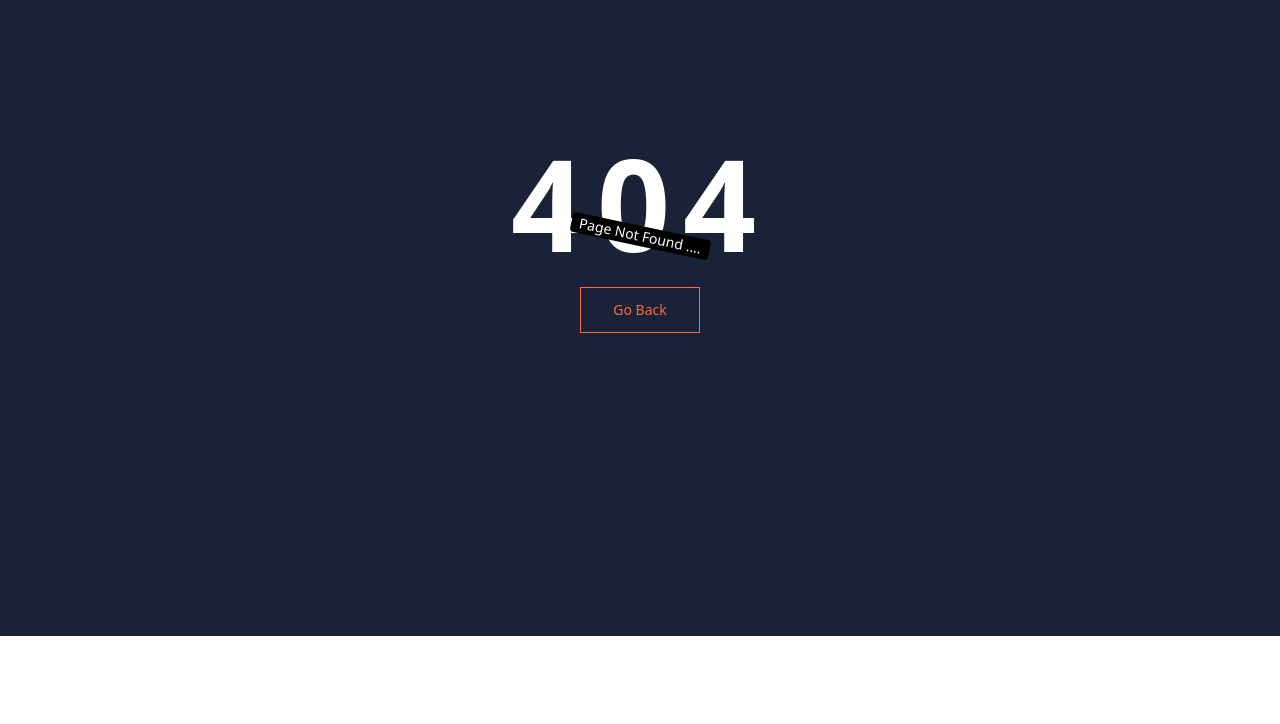
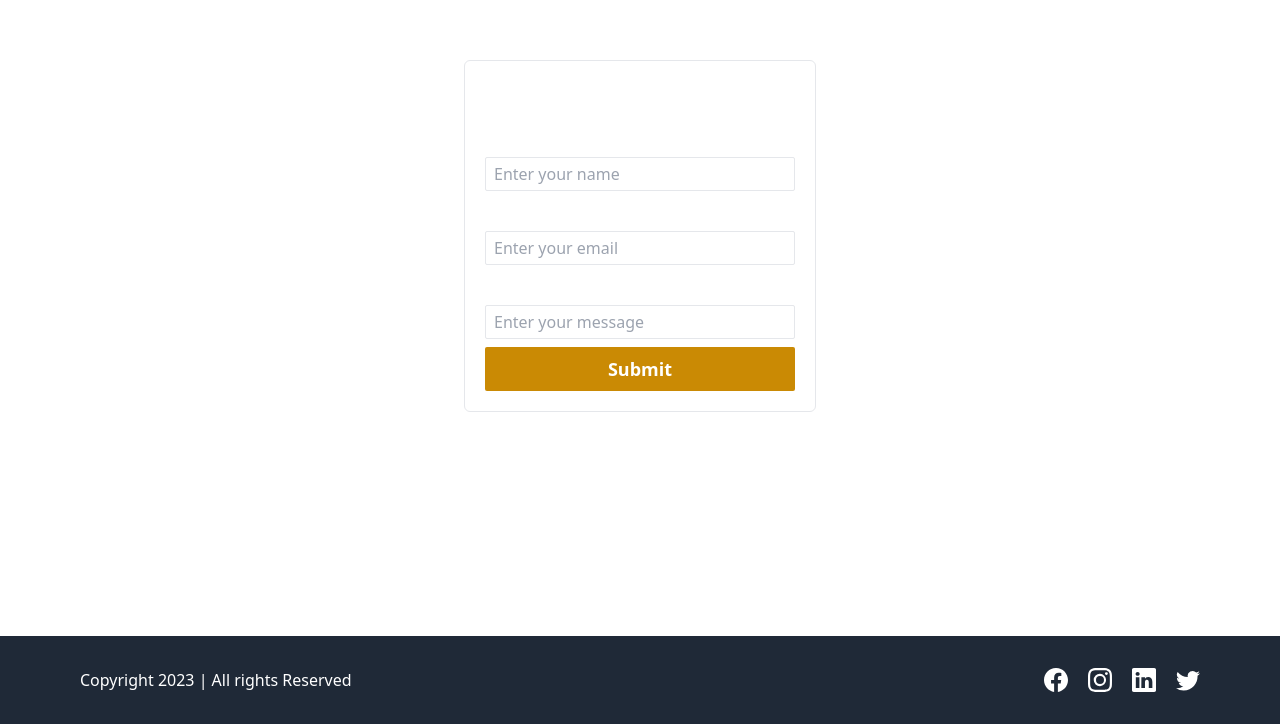
Before and after one commit to Ayush-Vish/lms-frontend, a React (Vite) app: page /contact in a window 1280 px wide. Before the commit this address had no page. Shown: the part 164-888 px from the top of the page. Before the commit the page ends 800 px from the top, so only its background shows below. Built offline with nearby package versions, Linux system fonts and the light colour scheme.

Commit message:
Added Debial Page

```diff
--- a/src/App.jsx
+++ b/src/App.jsx
@@ -4,7 +4,9 @@
 import { Route, Routes } from 'react-router-dom'
 
 import AboutUs from './Pages/AboutUs'
+import ContactUs from './Pages/ContactUs'
 import CourseList from './Pages/Course/CourseList'
+import Denied from './Pages/Denied'
 import HomePage from './Pages/HomePage'
 import Login from './Pages/Login'
 import NotFound from './Pages/NotFound'
@@ -19,6 +21,8 @@
         <Route  path="/signup" element={<SignUp/>} />
         <Route path='/login' element={<Login/>} ></Route>
         <Route path='/courses' element={<CourseList/>} ></Route>
+        <Route path='/contact' element={<ContactUs/>} />
+        <Route path='/denied' element={<Denied/>} />
       </Routes>
   )
 }
--- /dev/null
+++ b/src/Pages/ContactUs.jsx
@@ -0,0 +1,88 @@
+import { useState } from "react";
+
+import HomeLayout from "../LAyout/HomeLayout";
+import toast from "react-hot-toast";
+
+function ContactUs() {
+    const [userInput ,setUserInput] = useState({
+        name :"",
+        email : "",
+        message: ""
+    })
+    function handleUserInput(e)  {
+        const {name , value} = e.target;
+        console.log(name , value)
+        setUserInput({
+            ...userInput,
+            [name] : value
+
+        })
+    }
+    async function onFormSubmit(e)  {
+      e.preventDefault()
+      if(!userInput.email || !userInput.name || !userInput.message )
+      {
+        toast.error("All Fields are Mandatory")
+      }
+
+    }
+  return (
+
+
+    <HomeLayout>
+      <div className="flex items-center justify-center h-[100vh] ">
+        <form
+          noValidate
+          onSubmit={onFormSubmit}
+          className="flex flex-col items-center justify-center gap-2 p-5  rounded-md text-white border  w-[22rem]">
+          <h1 className="text-3xl font-semibold "> Contact Form</h1>
+
+          <div className="flex flex-col w-full gap-1">
+            <label htmlFor="name" className="text-xl font-semibold ">
+              Name
+            </label>
+            <input
+              type="text"
+              className="bg-transparent border px-2 py-1 rounded-sm "
+              id="name"
+              name="name"
+              placeholder="Enter your name "
+              onChange={handleUserInput}
+            />
+          </div>
+          <div className="flex flex-col w-full gap-1">
+            <label htmlFor="email" className="text-xl font-semibold ">
+              Email
+            </label>
+            <input
+              type="text"
+              className="bg-transparent border px-2 py-1 rounded-sm "
+              id="email"
+              name="email"
+              placeholder="Enter your email "
+              onChange={handleUserInput}
+            />
+          </div>
+          <div className="flex flex-col w-full gap-1">
+            <label htmlFor="message" className="text-xl font-semibold ">
+              Message
+            </label>
+            <input
+              type="text"
+              className="bg-transparent border px-2 py-1 rounded-sm resize-none "
+              id="message"
+              name="message"
+              placeholder="Enter your message "
+              onChange={handleUserInput}
+            />
+          </div>
+          <button type="submit"
+                className="w-full bg-yellow-600 hover:bg-yellow-300 transition-all ease-in-out duration-300 rounded-sm py-2 font-semibold text-lg cursor-pointer"
+          >Submit</button>
+        </form>
+      </div>
+    </HomeLayout>
+  );
+}
+
+export default ContactUs;
--- /dev/null
+++ b/src/Pages/Denied.jsx
@@ -0,0 +1,23 @@
+import { Navigate, useNavigate } from "react-router-dom"
+
+function Denied ( )  {
+    const navigate = useNavigate( )
+    return (
+        <main className="h-screen w-full flex flex-col justify-center items-center bg-[#1A2238]">
+            <h1 className="text-9xl font-extrabold text-white tracking-widest ">
+                403
+            </h1>
+            <div className="bg-black text-white px-2 text-sm rounded rotate-12 absolute "  >
+                Access Denied
+            </div>
+            <button className="mt-5 " onClick={() => navigate(-1)}>
+                <span className="relative block px-8  py-3 bg-[#1A2238] border border-current "></span>
+            </button>
+        </main>
+    )
+
+
+
+}
+
+export default Denied
```
